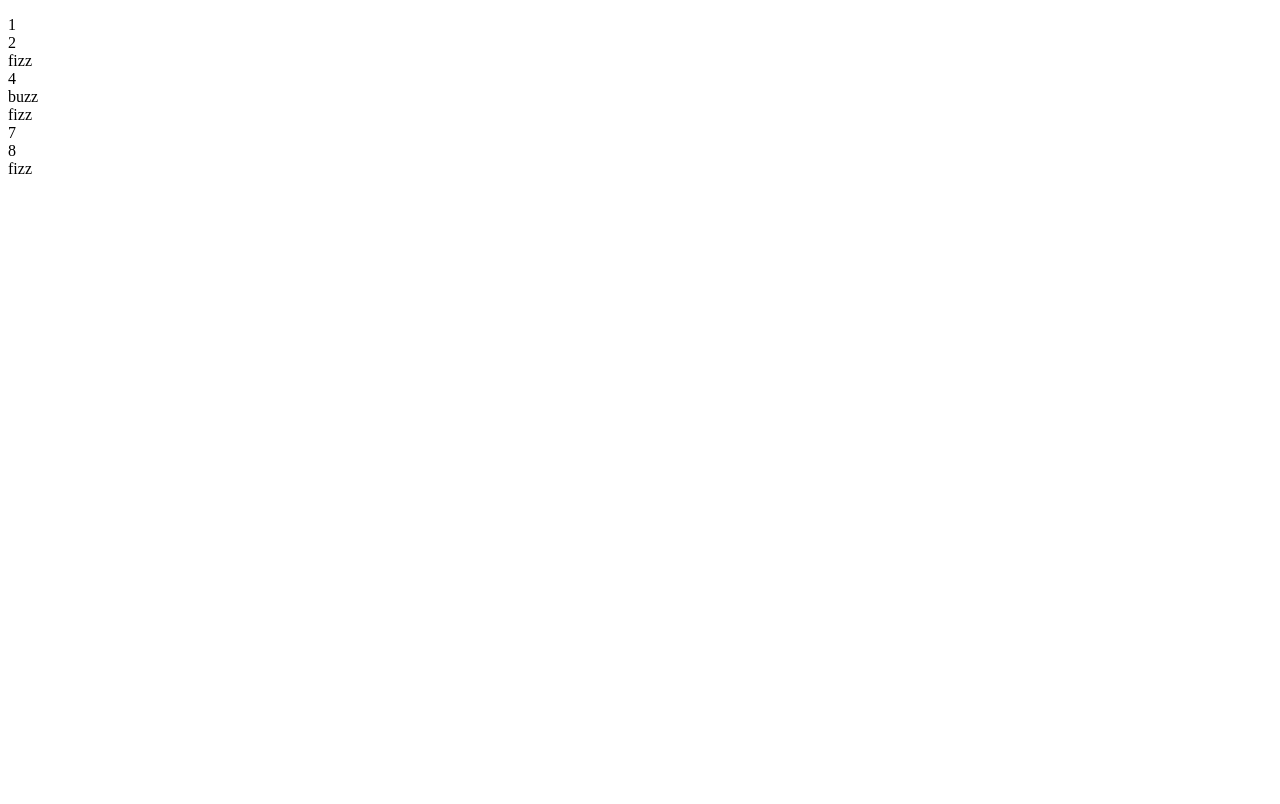
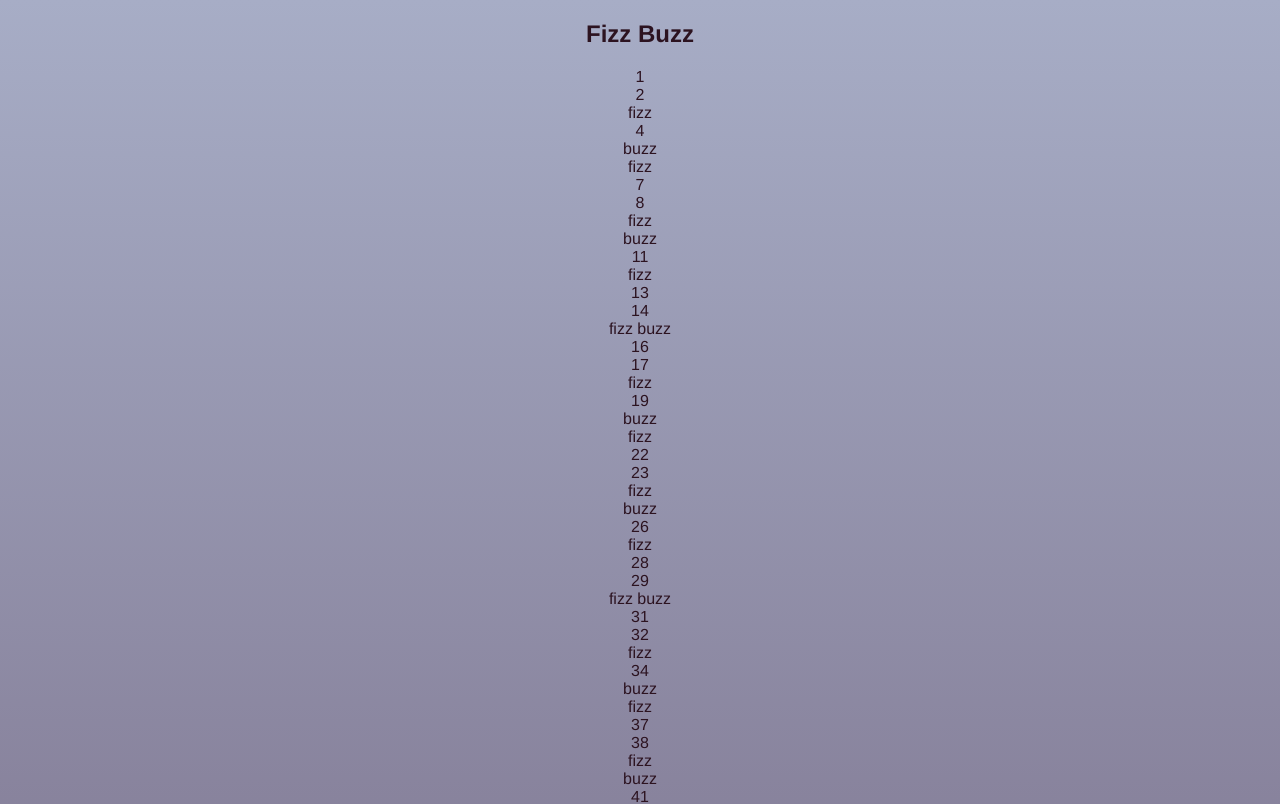
Before and after one commit to alexacafe/FizzBuzz, a plain HTML site: page index.html in a window 1280 px wide. Shown: the top 804 px of the page. Drawn offline with Linux system fonts and the light colour scheme.

Commit message:
Update index.html

```diff
--- a/index.html
+++ b/index.html
@@ -1,11 +1,21 @@
 <!DOCTYPE html>
 <html>
 	<head>
+		<title>Fizz Buzz</title>
+		<style>
+			body {
+				text-align: center;
+				background: linear-gradient(#A7ADC6,#5F4B66);
+				color: #2C1320;
+				font-family: Helvetica, sans-serif
+			}
+		</style>
 	</head>
 	<body>
+	<h2>Fizz Buzz</h2>
 	<p id="box"></p>
 	<script>
-		for (var i=1; i<10; i++) {
+		for (var i=1; i<100; i++) {
 			if (i%3==0 && i%5==0) {
 				document.getElementById("box").innerHTML += "fizz buzz<br>";
 			}
```
